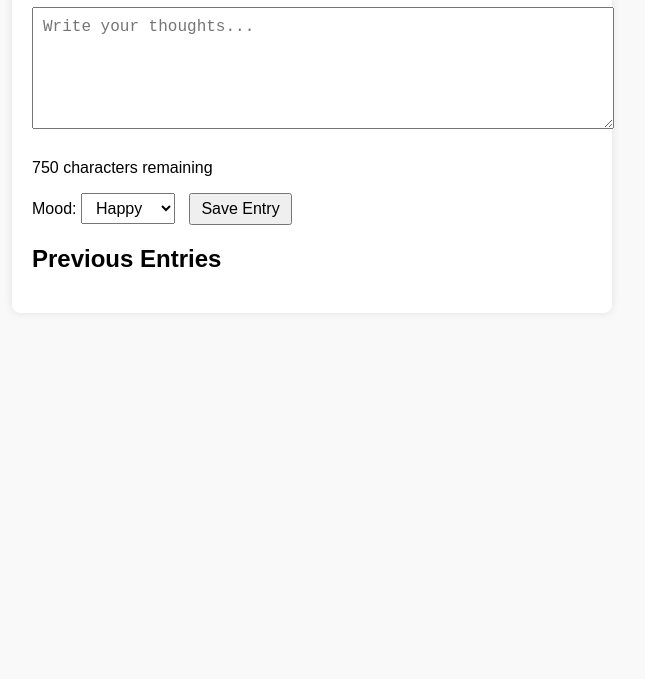
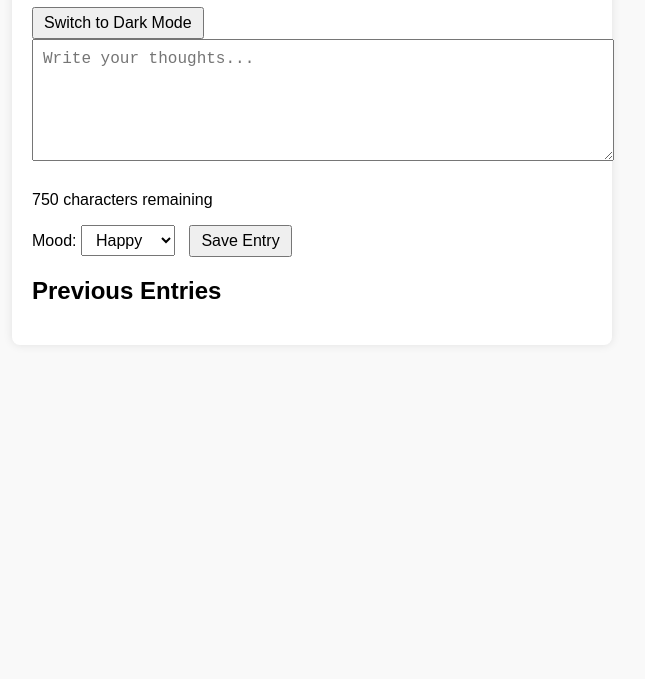
Before and after one commit to sdhaval97/javascript, a plain HTML site: page Simple Mood Journal/index.html in a window 1280 px wide. Shown: the part 121-800 px from the top of the page, without its empty margins (328-973 px from the left). Drawn offline with Linux system fonts and the light colour scheme.

Commit message:
added a theme toggle button

```diff
--- a/Simple Mood Journal/index.html
+++ b/Simple Mood Journal/index.html
@@ -9,6 +9,8 @@
 <body>
   <div class="container">
     <h1>Simple Mood Journal</h1>
+
+    <button id="theme-toggle">Switch to Dark Mode</button>
 
     <form id="journal-form">
       <textarea id="entry-text" placeholder="Write your thoughts..." maxlength="750" required></textarea>
```
